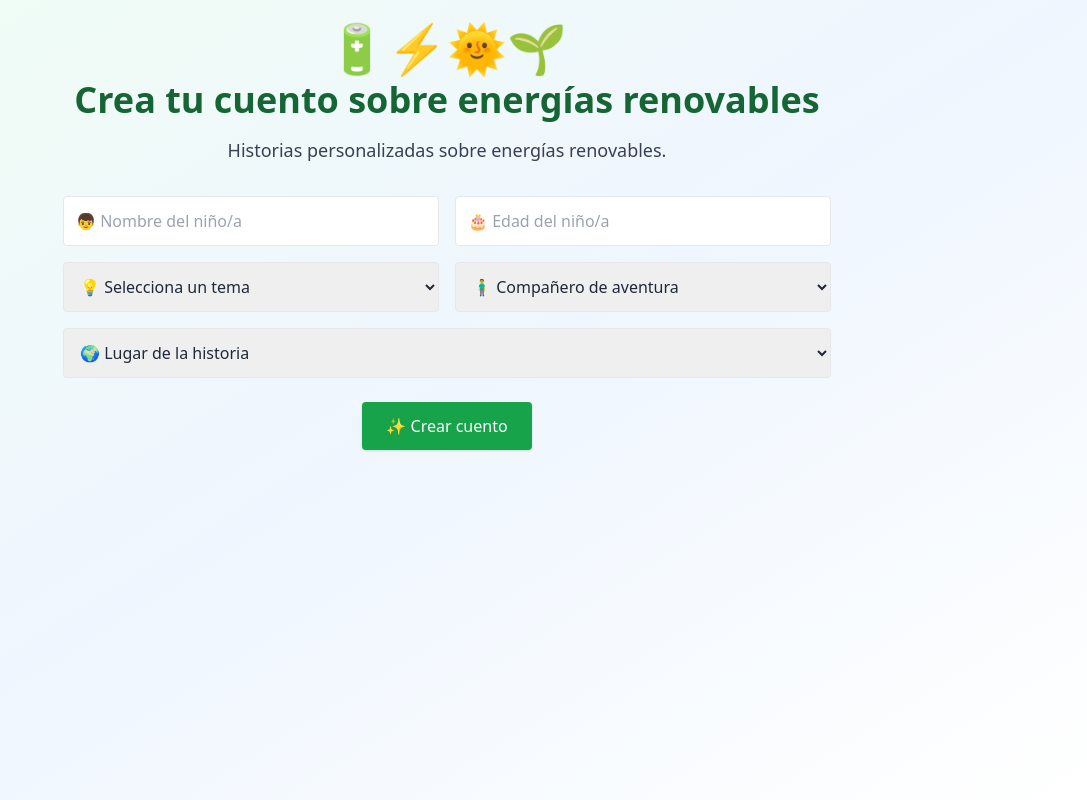
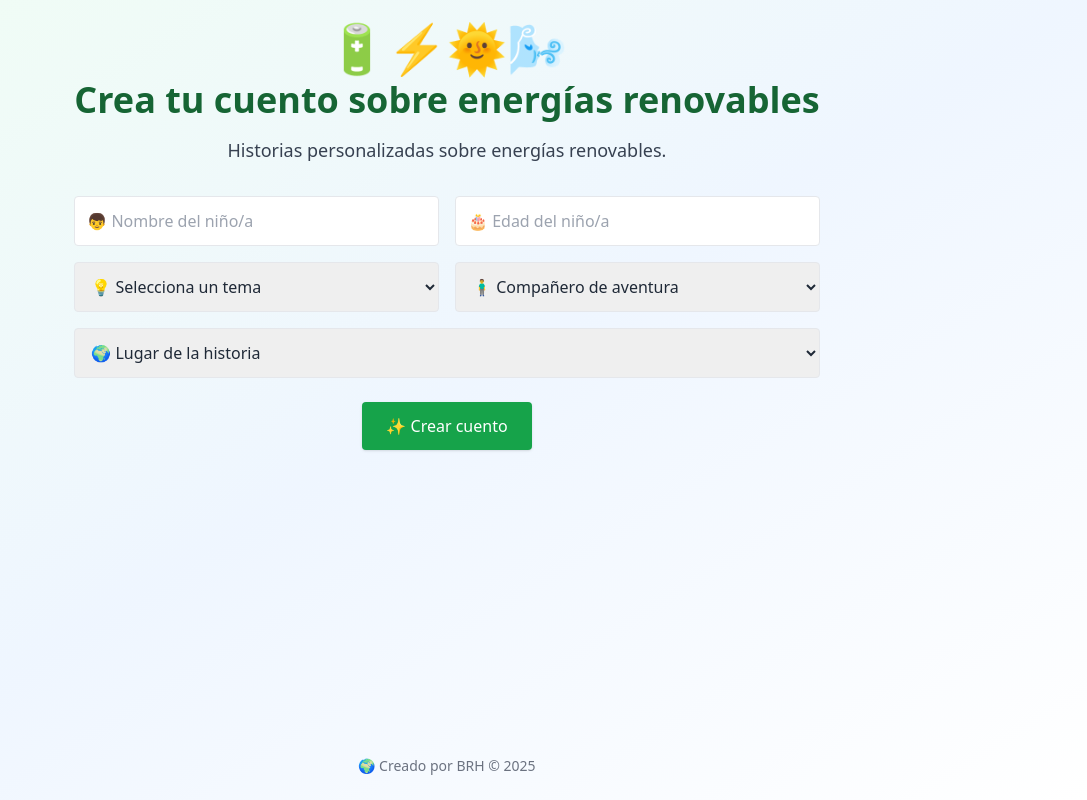
Before and after one commit to beuchi8888/app-cuentos-renovables, a Next.js app: page / in a window 1280 px wide. Shown: the whole page, without its empty margins (193-1280 px from the left). Built offline with nearby package versions, Linux system fonts and the light colour scheme.

Commit message:
Update index.js

```diff
--- a/pages/index.js
+++ b/pages/index.js
@@ -33,9 +33,9 @@ export default function Home() {
   };
 
   return (
-    <div className="min-h-screen bg-gradient-to-br from-green-50 via-blue-50 to-white p-6">
+    <div className="min-h-screen bg-gradient-to-br from-green-50 via-blue-50 to-white p-6 flex flex-col justify-between">
       <div className="max-w-3xl mx-auto text-center">
-        <div className="text-5xl mb-2">🔋⚡🌞🌱</div>
+        <div className="text-5xl mb-2">🔋⚡🌞🌬️</div>
         <h1 className="text-4xl font-bold text-green-800 mb-4">
           Crea tu cuento sobre energías renovables
         </h1>
@@ -70,6 +70,8 @@ export default function Home() {
             <option value="almacenamiento con baterías">🔋 Baterías</option>
             <option value="coches eléctricos">🚗⚡ Coches eléctricos</option>
             <option value="hibridación de fuentes">🔄 Hibridación</option>
+            <option value="energía de fusión">☀️ Energía de fusión</option>
+            <option value="energía de fisión">⚛️ Energía de fisión</option>
           </select>
 
           <select
@@ -111,6 +113,11 @@ export default function Home() {
           </div>
         )}
       </div>
+
+      {/* Footer */}
+      <footer className="mt-12 text-center text-sm text-gray-500">
+        🌍 Creado por BRH © {new Date().getFullYear()}
+      </footer>
     </div>
   );
 }
```
